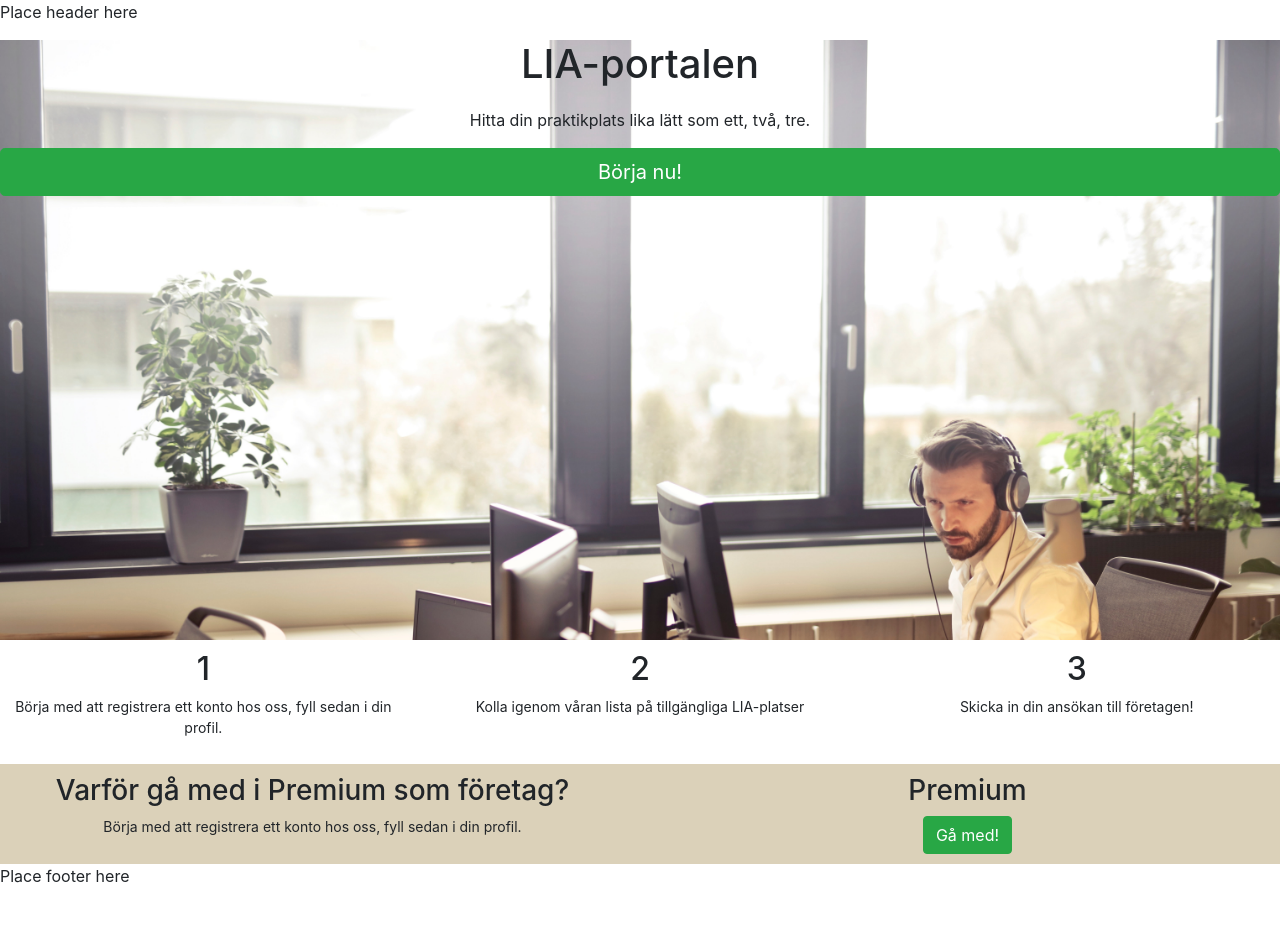
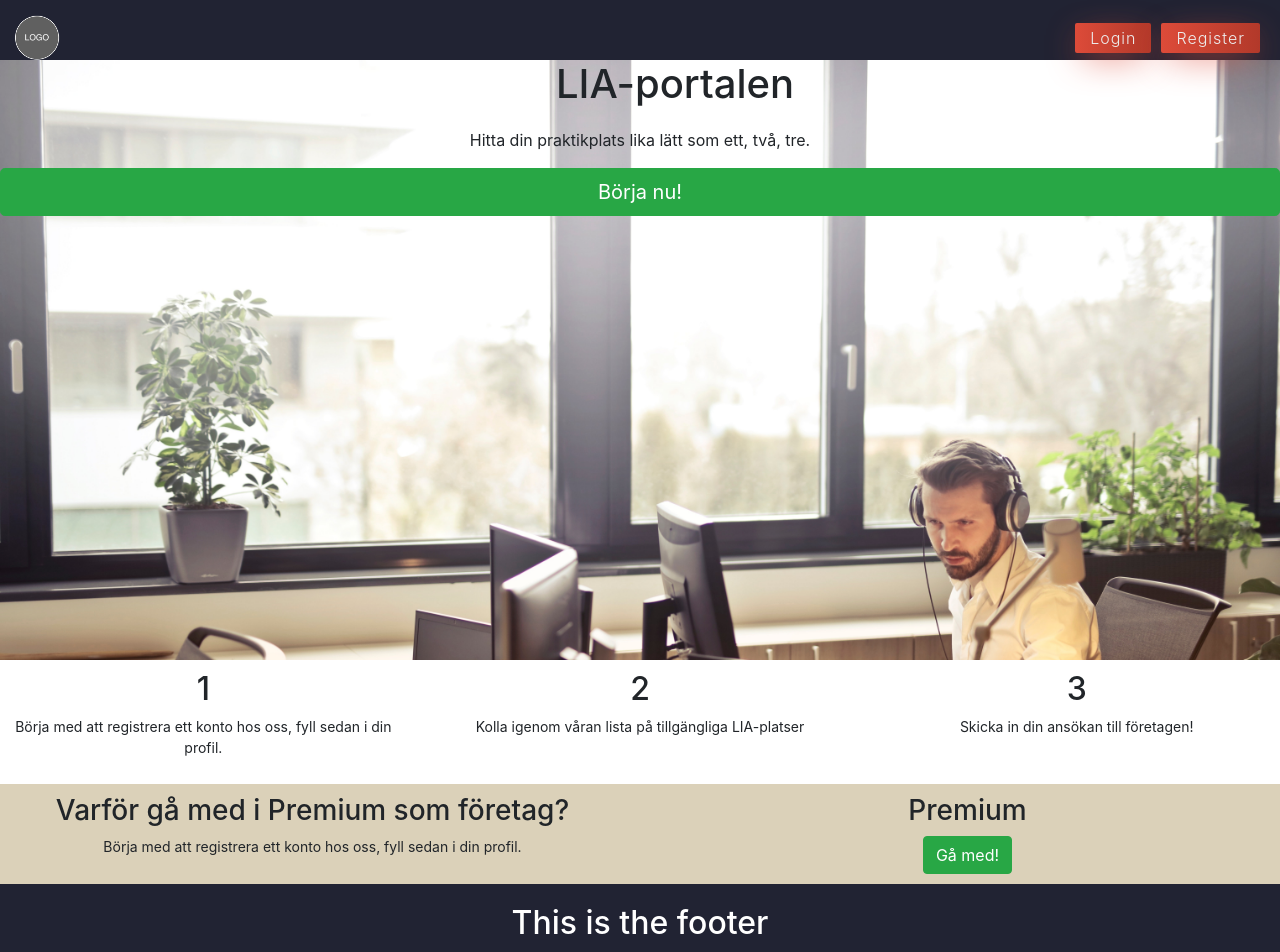
Before and after one commit to KaChr/lead-app, a React (Create React App) app: page / in a window 1280 px wide. Shown: the top 952 px of the page. Before the commit the page ends 904 px from the top, so only its background shows below. Built offline with nearby package versions, Linux system fonts and the light colour scheme.

Commit message:
linked the header and the footer

```diff
--- a/src/App.js
+++ b/src/App.js
@@ -1,12 +1,14 @@
 import React, { Component } from 'react';
 import logo from './logo.svg';
 import './App.css';
+import Header from './Components/Header/Header';
+import Footer from './Components/Footer/Footer';
 
 class App extends Component {
   render() {
     return (
       <div className="landing-page">
-        <p>Place header here</p>
+        <Header />
         <div className="jumbo-tron">
           <h1 className="jumbo-tron-title">LIA-portalen</h1>
           <p className="jumbo-tron-description">Hitta din praktikplats lika lätt som ett, två, tre.</p>
@@ -36,7 +38,7 @@ class App extends Component {
             <button type="button" className="btn btn-success">Gå med!</button>
           </div>
         </div>
-        <p>Place footer here</p>
+        <Footer />
       </div>
     );
   }
```
